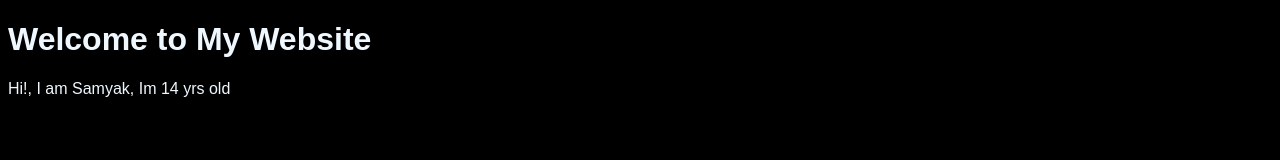
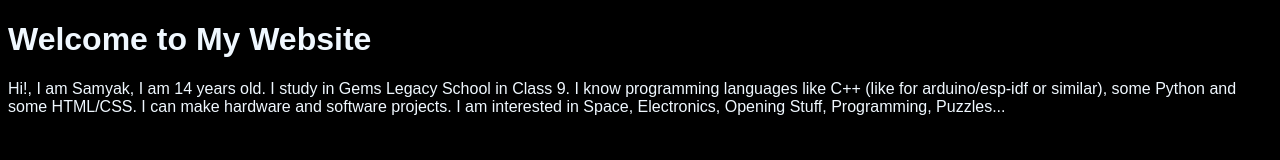
Before and after one commit to SpaceCoderPro/Personal-Website, a plain HTML site: page index.html in a window 1280 px wide. Drawn offline with Linux system fonts and the light colour scheme.

Commit message:
Add more details to the paragraph

```diff
--- a/index.html
+++ b/index.html
@@ -19,7 +19,12 @@
     </head>
     <body>
         <h1>Welcome to My Website</h1>
-        <p>Hi!, I am Samyak, Im 14 yrs old</p>
-
+        <p>
+            Hi!, I am Samyak, I am 14 years old.
+            I study in Gems Legacy School in Class 9.
+            I know programming languages like C++ (like for arduino/esp-idf or similar),
+            some Python and some HTML/CSS. I can make hardware and software projects.
+            I am interested in Space, Electronics, Opening Stuff, Programming, Puzzles...
+        </p>
     </body>
 </html>
```
